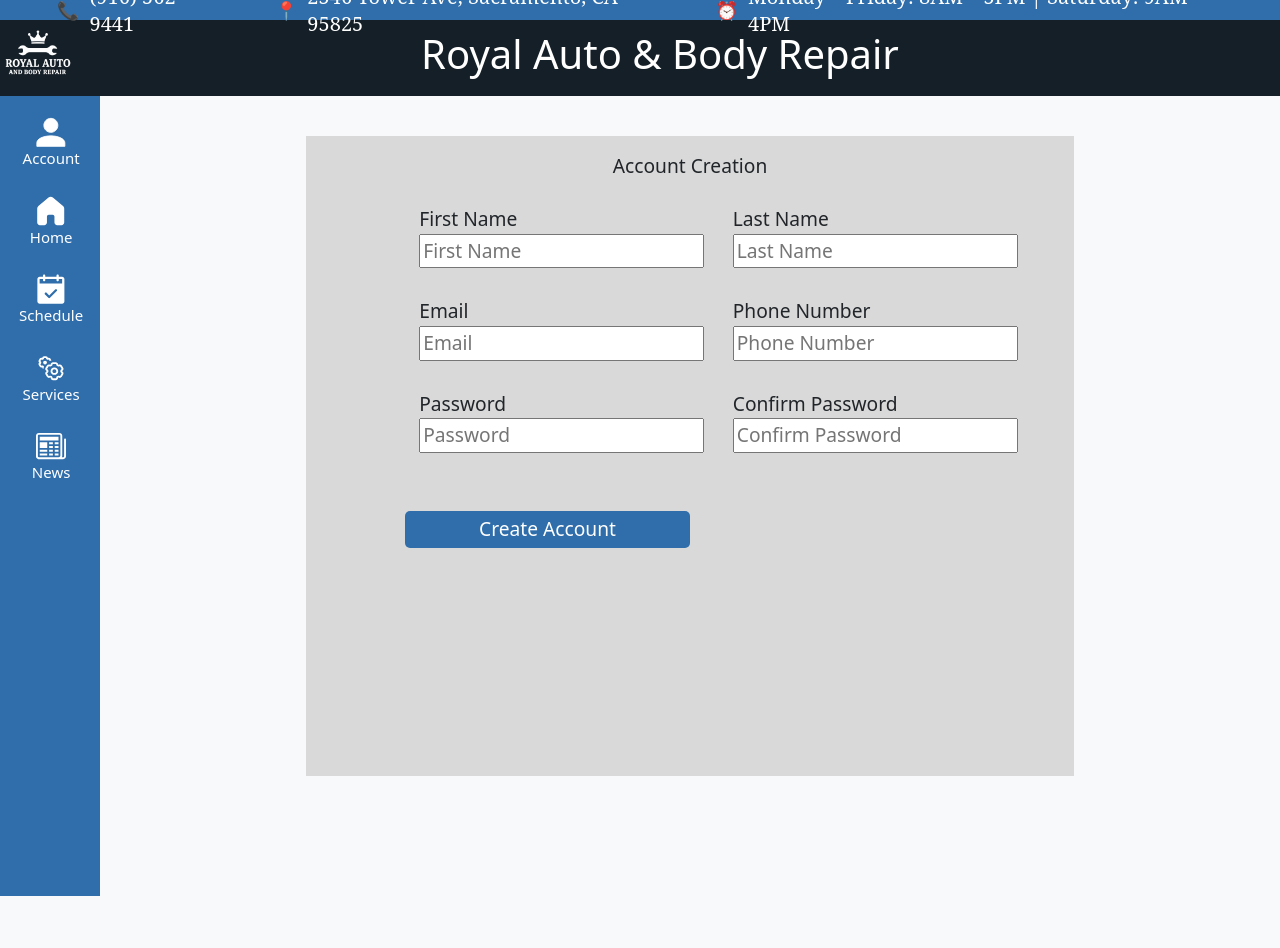
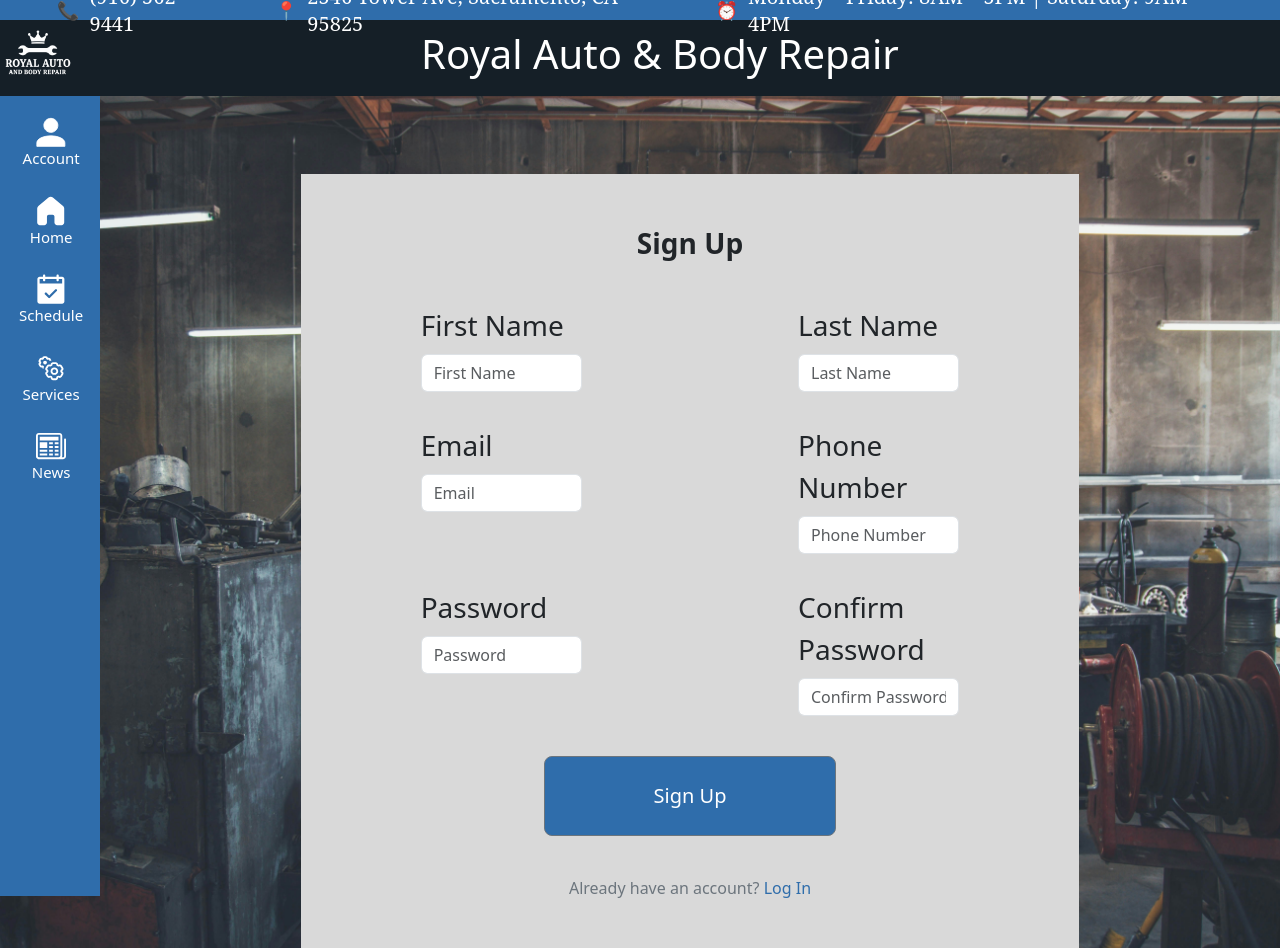
Before and after one commit to QuantumBits-CSUS-25-26/RoyalWebsite, a React (Create React App) app in the folder frontend/: page /account-creation in a window 1280 px wide. Before the commit the page ends 800 px from the top, so only its background shows below. Built offline with nearby package versions, Linux system fonts and the light colour scheme.

Commit message:
RW-123 Main goal-- added photo to account creation page.
Other improvement- Upgraded customer sign up form to be cohesive with the design of the login page.  Improved styling, and user interface layout with industry standard UX practices in mind. (CustomerCreation.js & CustomerLogin.js)

```diff
--- a/frontend/src/App.css
+++ b/frontend/src/App.css
@@ -489,51 +489,25 @@
 
 /* begin customer account creation */
 .customer-creation{
-  display: flex;
-  flex-direction: column;
-  align-items: center;
-  font-size: 30px;
-  font-size: 1.5vw;
-}
-.customer-creation .content{
-  display: flex;
-  flex-direction: column;
-  align-items: center;
-  background-color: #D9D9D9;
-  height: 80vh;
-  width: 60vw;
-  margin-left: 100px;
-  margin-top: 5vh;
-  padding-top: 2vh;
-  padding-bottom: 3vh;
+  min-height: 100vh;
+  background-image: url('./images/HeroImage.jpg');
+  background-size: 100% auto;
+  background-repeat: repeat-y;
+  background-position: top center;
 }
 
-.customer-creation .content .form{
-  display: grid;
-  grid-template-rows: auto auto;
-  grid-template-columns: auto auto;
-  column-gap: 5%;
-  padding-top: 3vh;
-  padding-bottom: 2vh;
+.customer-creation .content{
+  margin-left: 100px;
 }
 
-.customer-creation .content .form .entries{
-  grid-template-columns: 1fr 1fr;
-  text-align: left;
-  padding-left: 5%;
-  padding-right: 5%;
+.customer-creation .customerForm {
+  background-color: #D9D9D9;
+  margin-top: 10%;
 }
 
-.customer-creation button{
+.customer-creation .btn {
+  width: 40%;
   background-color: #2F6DAB;
-  color: white;
-  border-width: 0px;
-  border-radius: 5px;
-  padding: 1.5%;
-  cursor: pointer;
-}
-.customer-creation button:hover{
-  background-color: #151F27;
 }
 
 /* begin service pop up bar */
--- a/frontend/src/Pages/CustomerCreation.js
+++ b/frontend/src/Pages/CustomerCreation.js
@@ -1,6 +1,7 @@
 import '../App.css';
 import { useNavigate } from 'react-router-dom';
 import { useState } from 'react';
+import { Row, Col, Button, Form, FormGroup, Label, Input } from 'reactstrap';
 
 const EMAIL_RE = /^[^\s@]+@[^\s@]+\.[^\s@]+$/;
 const PHONE_RE = /^\+?[0-9\s-.()]{7,15}$/;
@@ -91,77 +92,123 @@ const CustomerCreation = () => {
   return (
     <div className="customer-creation">
       <div className="content">
-        Account Creation
-        <form className="form" onSubmit={handleSubmit} noValidate>
-          <div className="entries">
-            First Name <br/>
-              <input
-                type="text"
+        <Row className="justify-content-center">
+          <Col md="8" sm="12">
+            <Form className="customerForm fs-3 p-4" onSubmit={handleSubmit} noValidate>
+              <div className="my-4"><strong>Sign Up</strong></div>
+              <Row>
+                <Col md="6">
+                  <FormGroup className="mx-5 px-5 my-3 text-start">
+                    <Label for="fname">First Name</Label>
+                    <Input
+                      id="fname"
                       name="fname"
                       placeholder="First Name"
+                      type="text"
                       maxLength={24}
                       value={values.fname}
                       onChange={handleChange}
+                      invalid={!!errors.fname}
                     />
-              <br/>
-              {errors.fname && <div className="error">{errors.fname}</div>}
-           Email <br/>
-              <input
+                    {errors.fname && <div className="text-danger small">{errors.fname}</div>}
+                  </FormGroup>
+                </Col>
+                <Col md="6">
+                  <FormGroup className="mx-5 px-5 my-3 text-start">
+                    <Label for="lname">Last Name</Label>
+                    <Input
+                      id="lname"
+                      name="lname"
+                      placeholder="Last Name"
                       type="text"
+                      maxLength={24}
+                      value={values.lname}
+                      onChange={handleChange}
+                      invalid={!!errors.lname}
+                    />
+                    {errors.lname && <div className="text-danger small">{errors.lname}</div>}
+                  </FormGroup>
+                </Col>
+              </Row>
+              <Row>
+                <Col md="6">
+                  <FormGroup className="mx-5 px-5 my-3 text-start">
+                    <Label for="email">Email</Label>
+                    <Input
+                      id="email"
                       name="email"
                       placeholder="Email"
+                      type="email"
                       value={values.email}
                       onChange={handleChange}
+                      invalid={!!errors.email}
                     />
-              <br/>
-              {errors.email && <div className="error">{errors.email}</div>}
-              Password <br/>
-              <input
-                type="password"
+                    {errors.email && <div className="text-danger small">{errors.email}</div>}
+                  </FormGroup>
+                </Col>
+                <Col md="6">
+                  <FormGroup className="mx-5 px-5 my-3 text-start">
+                    <Label for="phone">Phone Number</Label>
+                    <Input
+                      id="phone"
+                      name="phone"
+                      placeholder="Phone Number"
+                      type="text"
+                      value={values.phone}
+                      onChange={handleChange}
+                      invalid={!!errors.phone}
+                    />
+                    {errors.phone && <div className="text-danger small">{errors.phone}</div>}
+                  </FormGroup>
+                </Col>
+              </Row>
+              <Row>
+                <Col md="6">
+                  <FormGroup className="mx-5 px-5 my-3 text-start">
+                    <Label for="password">Password</Label>
+                    <Input
+                      id="password"
                       name="password"
                       placeholder="Password"
+                      type="password"
                       value={values.password}
                       onChange={handleChange}
+                      invalid={!!errors.password}
                     />
-                <br/>
-              {errors.password && <div className="error">{errors.password}</div>}
-              </div>
-            <div className="entries">
-              Last Name <br/>
-              <input
-                type="text"
-                name="lname"
-                placeholder="Last Name"
-                value={values.lname}
-                onChange={handleChange}
-              />
-                <br/>
-              {errors.lname && <div className="error">{errors.lname}</div>}
-              Phone Number <br/>
-              <input
-                type="text"
-                name="phone"
-                placeholder="Phone Number"
-                value={values.phone}
-                onChange={handleChange}
-              />
-                <br/>
-              {errors.phone && <div className="error">{errors.phone}</div>}
-              Confirm Password <br/>
-              <input
-                type="password"
+                    {errors.password && <div className="text-danger small">{errors.password}</div>}
+                  </FormGroup>
+                </Col>
+                <Col md="6">
+                  <FormGroup className="mx-5 px-5 my-3 text-start">
+                    <Label for="confirmPassword">Confirm Password</Label>
+                    <Input
+                      id="confirmPassword"
                       name="confirmPassword"
                       placeholder="Confirm Password"
+                      type="password"
                       value={values.confirmPassword}
                       onChange={handleChange}
+                      invalid={!!errors.confirmPassword}
                     />
-                  <br/>
-              {errors.confirmPassword && <div className="error">{errors.confirmPassword}</div>}
+                    {errors.confirmPassword && <div className="text-danger small">{errors.confirmPassword}</div>}
+                  </FormGroup>
+                </Col>
+              </Row>
+              <Button type="submit" className="btn btn-lg my-4 py-4">
+                Sign Up
+              </Button>
+              <div className="mt-3 mb-4" style={{ fontSize: '1rem' }}>
+                <span style={{ color: '#6c757d' }}>Already have an account? </span>
+                <span
+                  style={{ color: '#2F6DAB', cursor: 'pointer', fontWeight: 500 }}
+                  onClick={() => navigate('/login')}
+                >
+                  Log In
+                </span>
               </div>
-            <div style={{ clear: 'both' }} />
-            <br/>
-            <button type="submit"> Create Account </button>
-          </form>
+            </Form>
+          </Col>
+        </Row>
       </div>
     </div>
   )
--- a/frontend/src/Pages/CustomerLogin.js
+++ b/frontend/src/Pages/CustomerLogin.js
@@ -70,7 +70,7 @@ const CustomerLogin = () => {
         <Row className='justify-content-center'>
           <Col md='5' sm='2'>
             <Form className='customerForm fs-3 p-4'>
-              <div className=' my-4'>Account Login</div>
+              <div className=' my-4'><strong>Log In</strong></div>
               <FormGroup className='mx-5 px-5 my-5 text-start'>
                 <Label for="email">Email</Label>
                 <Input
@@ -100,14 +100,15 @@ const CustomerLogin = () => {
               >
                   Log In
                 </Button>
-              <div className='border-top border-black border-2 border-opacity-50 w-75 mx-auto my-2'></div>
-              <Button
-                type='btn'
-                className='btn btn-lg my-4 py-4'
-                onClick={handleClickNoAcc}
-              >
-                Create New Account
-              </Button>
+              <div className="mt-3 mb-4" style={{ fontSize: '1rem' }}>
+                <span style={{ color: '#6c757d' }}>Don't have an account? </span>
+                <span
+                  style={{ color: '#2F6DAB', cursor: 'pointer', fontWeight: 500 }}
+                  onClick={handleClickNoAcc}
+                >
+                  Sign Up
+                </span>
+              </div>
             </Form>
           </Col>
         </Row>
```
Lines whose indentation alone changed are shown as unchanged.
